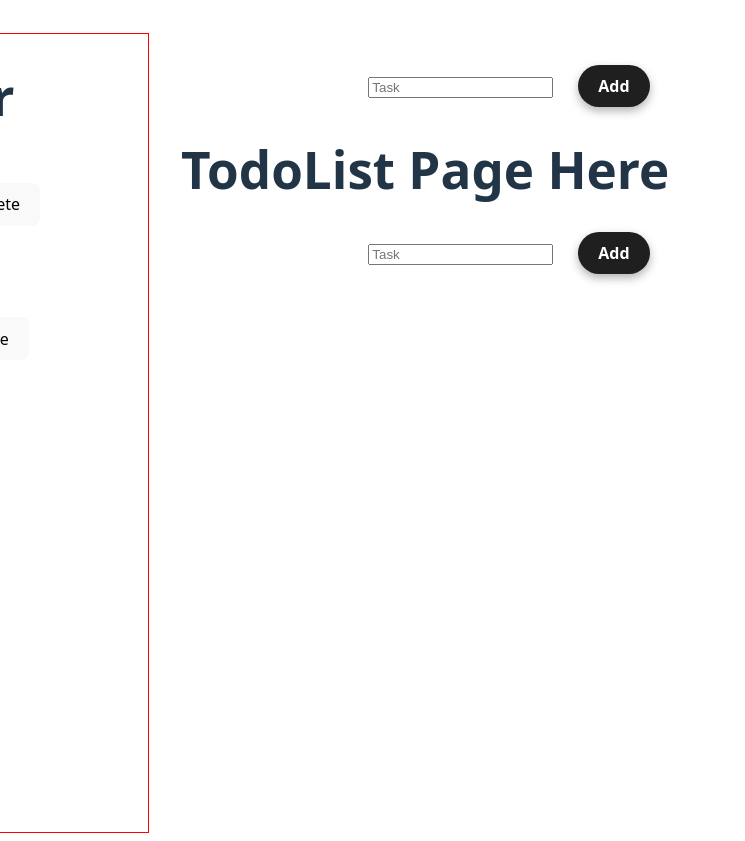
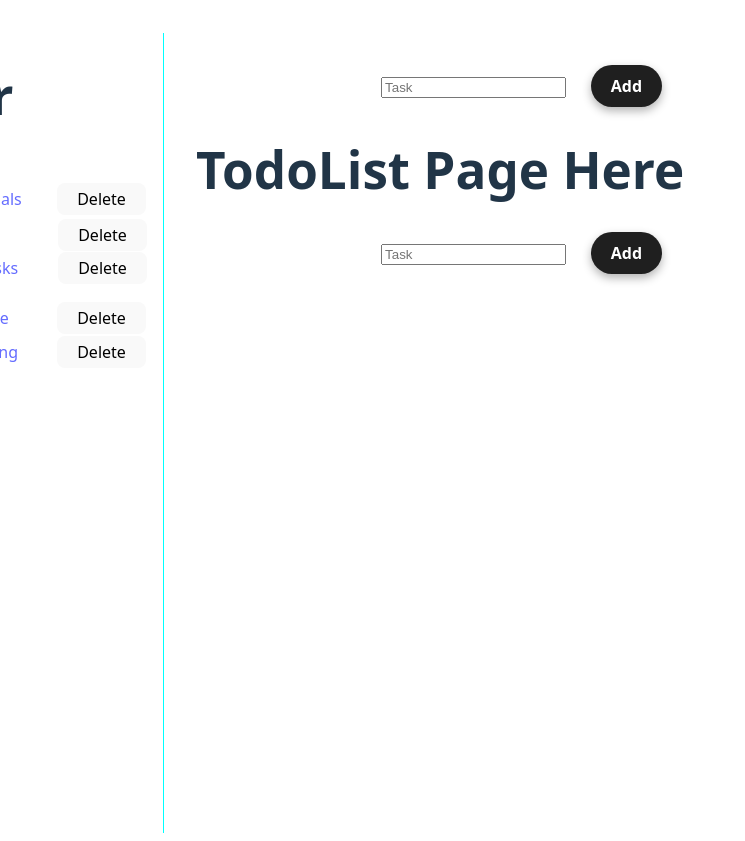
Before and after one commit to thomaswilliamscode/todo, a React (Vite) app: page / in a window 1280 px wide. Shown: the top 841 px of the page, without its empty margins (0-745 px from the left). Built offline with nearby package versions, Linux system fonts and the light colour scheme.

Commit message:
feat: implement delete functionality for folders and lists, enhance Sidebar components with styling and structure updates

```diff
--- a/src/components/FolderPage.tsx
+++ b/src/components/FolderPage.tsx
@@ -16,7 +16,6 @@ export default function FolderPage () {
     }
   })
   const output = lists.map( (obj) => {
-    console.log(obj.todos);
     return (
       <div key={`${Date.now()} - ${obj.id}`}>
 
--- a/src/components/SidebarFolder.tsx
+++ b/src/components/SidebarFolder.tsx
@@ -3,6 +3,7 @@ import type { StateData } from './types/state-data'
 import { Link } from 'react-router-dom'
 import { useState } from 'react'
 import  useSidebarHooks from '../hooks/sidebarHooks'
+import { useTodoContext } from '../context/TodoContext'
 
 type Props = {
   obj: Folder;
@@ -12,27 +13,87 @@ type Props = {
 export default function SidebarFolder ( {obj, data}: Props) {
   const { name, id } = obj
   const [ isOpen, setIsOpen] = useState(obj.open)
+  const { sidebarState, setSidebarState } = useTodoContext()
   // if (exists) {
   //   setIsOpen(true)
   // } else {
   //   setIsOpen(false)
   // }
 
+  /*Delete Function
+    onclick - update state to remove that sidebar folder
+    set folder ID for any lists to zero -
+   */
+
+
+  function deleteFolder (idOfFolder: number) {
+    console.log('original State: ', sidebarState)
+    const newState = sidebarState.data.filter( (obj) => {
+      if ((obj.id === idOfFolder) && (obj.type === 'folder')) {
+        return false
+      } else return true
+    })
+    console.log('NewState ', newState)
+    const newStateMapped = newState.map( (obj) => {
+      if ((obj.folderId === idOfFolder) && (obj.type === 'list')) {
+        console.log('in Mapped');
+        obj.folderId = 0;
+        return obj
+      }
+      return obj
+    })
+    setSidebarState( (prev) => ({
+      ...prev,
+      data: newStateMapped
+    }))
+  }
+
+
+
+    function deleteList(id: number) {
+      console.log('Id: ', id);
+      console.log('Name: ', name)
+      const filteredState = sidebarState.data.filter((obj) => {
+        if (id === obj.id && obj.type === 'list') {
+          return false;
+        } else return true;
+      });
+
+      setSidebarState((prev) => ({
+        ...prev,
+        data: filteredState,
+      }));
+    }
+
+
   function listsInFolders () {
     return data.map( (info: StateData) => {
       if ((info.folderId === obj.id) && (info.type !== 'folder')) {
 
         return (
-          <Link key={`${info.id} - ${obj.name}`}
-            to={`/list/${info.id}`}>
+          <div
+            className='sidebar-List-in-Folder'
+            key={`${info.id} - ${obj.name}`}
+          >
+            <span className='sidebar-List-in-Folder-styling-span'></span>
+            <Link to={`/list/${info.id}`}>
               <li className='listInFolder'>{info.name}</li>
             </Link>
+            <button
+              className='del-btn'
+              onClick={() => deleteList(info.id)}
+            >
+              Delete
+            </button>
+          </div>
         );
       }
     })
   }
   return (
     <div>
+      <div className='sidebar-folder'>
+        <span></span>
         {isOpen ? (
           <i
             className='fa-solid fa-chevron-down'
@@ -45,11 +106,19 @@ export default function SidebarFolder ( {obj, data}: Props) {
           ></i>
         )}
 
-      <Link to={`/folder/${id}`}>
-        {name}
-      </Link>
-      <button>Delete</button>
-      <ul className={`lists-in-folder ${isOpen ? 'visible' : 'hidden'} `}>
+        <Link to={`/folder/${id}`}>{name}</Link>
+        <button
+          className='del-btn'
+          onClick={() => deleteFolder(id)}
+        >
+          Delete
+        </button>
+      </div>
+      <ul
+        className={`lists-in-folder sidebar-ul ${
+          isOpen ? 'visible' : 'hidden'
+        } `}
+      >
         {listsInFolders()}
       </ul>
     </div>
--- a/src/components/SidebarList.tsx
+++ b/src/components/SidebarList.tsx
@@ -3,18 +3,46 @@ import type { Todo } from '../types/todo'
 import type TodoList from './TodoList'
 import { useParams, Link } from 'react-router-dom'
 import type { StateData } from './types/state-data';
+import { useTodoContext } from '../context/TodoContext'
 
 
 type Props = {
   obj: StateData;
 }
 
+
+
 export default function SidebarList ( { obj }: Props) {
   const { name, id } = obj
   const { id: activeId } = useParams();
+  const { sidebarState, setSidebarState } = useTodoContext()
+
+
+
+  function deleteList (id: number) {
+    const filteredState = sidebarState.data.filter( (obj) => {
+      if ((id === obj.id) && (obj.type === 'list')) {
+        return false
+      } else return true
+    } )
+
+    setSidebarState( (prev) => ({
+      ...prev,
+      data: filteredState
+    }))
+  }
+
+
   return (
-    <div>
+    <div className='sidebar-ul-no-folder'>
+      <span className='no-folder-list-styling-span'></span>
       <Link to={`/list/${id}`}>{name}</Link>
+      <button
+        className='del-btn'
+        onClick={() => deleteList(id)}
+      >
+        Delete
+      </button>
     </div>
   );
 }
--- a/src/components/TodoList.tsx
+++ b/src/components/TodoList.tsx
@@ -34,7 +34,7 @@ export default function TodoList() {
                 >
                   <span></span>
                   <span>{todo.title}</span>
-                  <button onClick={() => deleteTodo(todo.id)}>🗑️</button>
+                  <button className='del-btn' onClick={() => deleteTodo(todo.id)}>Delete</button>
                 </li>
               );
             }
--- a/src/index.css
+++ b/src/index.css
@@ -27,7 +27,8 @@
 
 #sidebar {
   width: 20%;
-  border: 1px solid red;
+  border-right: 0.5px solid aqua;
+  padding-right: 1rem;
 }
 
 /* SideBar */
@@ -47,6 +48,39 @@
 }
 .visible {
   display: block;
+}
+
+.sidebar-List-in-Folder {
+  display: flex;
+  align-items: center;
+  justify-content: space-between;
+  border-bottom: 1px solid white;
+}
+.sidebar-List-in-Folder-styling-span{
+
+  width: 2rem;
+}
+.del-btn{
+  height: 2rem;
+  padding-top: 0.25rem;
+
+}
+
+.sidebar-folder{
+  display: flex;
+  align-items: center;
+  justify-content: space-between;
+  border: 1px solid white;
+}
+.sidebar-ul-no-folder{
+border: 1px solid white;
+display: flex;
+  align-items: center;
+  justify-content: space-between;
+
+}
+.no-folder-list-styling-span{
+  width: 2rem;
 }
 
 /* Main */
```
Also changed, not shown: src/components/FolderTodos.tsx (+2 -6 lines). Lines whose indentation alone changed are shown as unchanged.
